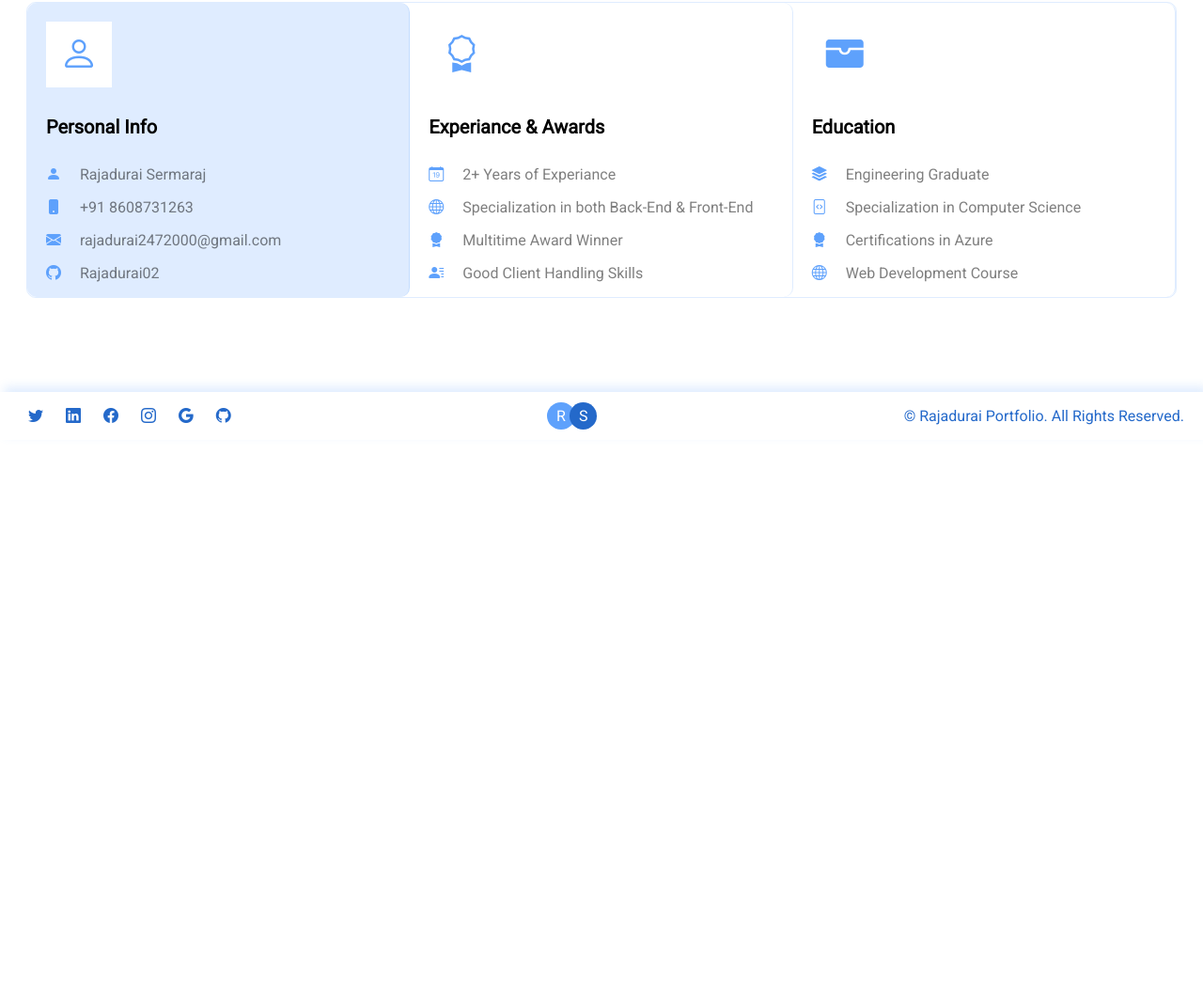
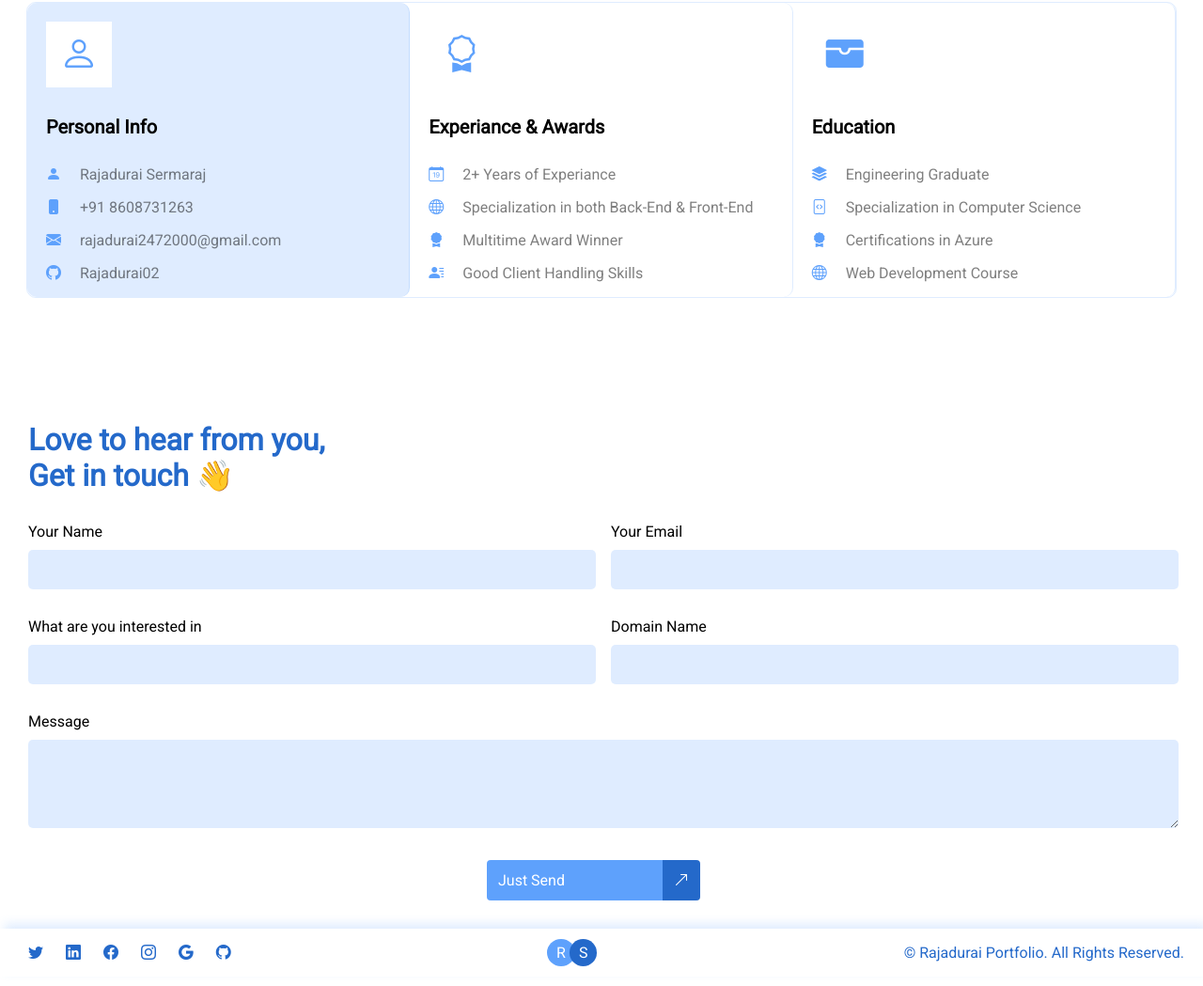
Before and after one commit to Rajadurai02/PortfolioV3.0, a plain HTML site: page Index.html in a window 1280 px wide. Shown: the part 593-1642 px from the top of the page at 94% size. Before the commit the page ends 1071 px from the top, so only its background shows below. Drawn offline with nearby package versions, Linux system fonts and the light colour scheme.

Commit message:
Contact form added

```diff
--- a/CSS/style.css
+++ b/CSS/style.css
@@ -243,3 +243,69 @@ body {
 .copy-right-text {
     color: var(--royal-blue);
 }
+
+.contact-container{
+    margin:10px 0px;
+    padding: 0px 10px;
+}
+
+.contact-content{
+    padding: 10px;
+}
+
+.contact-text{
+    color:var(--royal-blue);
+    margin-left: 10px;
+    margin-right: 10px;
+}
+
+.form-row{
+    display: flex;
+    align-items: center;
+    justify-content: space-between;
+}
+
+.col-md-6{
+    width:50%;
+    margin:10px;
+}
+
+.col-md-12{
+    width:100%;
+    margin:10px;
+}
+
+.form-control{
+    margin: 10px 0px;
+    width: 100%;
+    height: 40px;
+    background-color:rgba(94, 161, 252, 0.2) ;
+    border:none;
+    border-radius: 5px;
+}
+
+.form-text-area{
+    margin: 10px 0px;
+    width: 100%;
+    background-color:rgba(94, 161, 252, 0.2) ;
+    border:none;
+    border-radius: 5px;
+}
+
+.form-control:focus-visible, .form-text-area:focus-visible{
+    border: 1px solid var(--conflower-blue);
+    outline: none;
+}
+
+.contact-btn-container{
+    display:flex;
+    justify-content: center;
+}
+
+.contact-btn{
+    width:200px;
+}
+
+.contact-btn i{
+    margin-left:100px;
+}
--- a/Index.html
+++ b/Index.html
@@ -109,7 +109,48 @@
         <div class="about-container">
         </div>
         <div class="portfolio-container"></div>
-        <div class="contact-container"></div>
+        <div class="contact-container">
+          <div id="Contact">
+            <div class="contact-content">
+              <h1 class="contact-text">Love to hear from you,<br>Get in touch &#128075;</h1>
+              <div class="contact-form-container">
+                <div class="form-row">
+                  <div class="col-md-6">
+                    <label class="form-label" for="name">Your Name</label><br>
+                    <input type="text" id="name" class="form-control">
+                  </div>
+                  <div class="col-md-6">
+                    <label class="form-label" for="email">Your Email</label><br>
+                    <input type="email" id="email" class="form-control">
+                  </div>
+                </div>
+                <div class="form-row">
+                  <div class="col-md-6">
+                    <label class="form-label" for="interest">What are you interested in</label><br>
+                    <input type="text" id="interest" class="form-control">
+                  </div>
+                  <div class="col-md-6">
+                    <label class="form-label" for="domain">Domain Name</label><br>
+                    <input type="text" id="domain" class="form-control">
+                  </div>
+                </div>
+                <div class="form-row">
+                  <div class="col-md-12">
+                    <label class="form-label" for="message">Message</label><br>
+                    <textarea class="form-text-area" rows="6" cols="50" id="message"></textarea>
+                  </div>
+                </div>
+                <div class="form-row">
+                  <div class="col-md-12 contact-btn-container">
+                    <a class="common-btn hireMe-btn contact-btn" id="hire-me-btn">
+                      Just Send <i class="bi-arrow-up-right"></i>
+                    </a>
+                  </div>
+                </div>
+              </div>
+            </div>
+          </div>
+        </div>
         <div class="footer-content-container">
           <div class="footer-content">
             <div class="footer-container">
```
